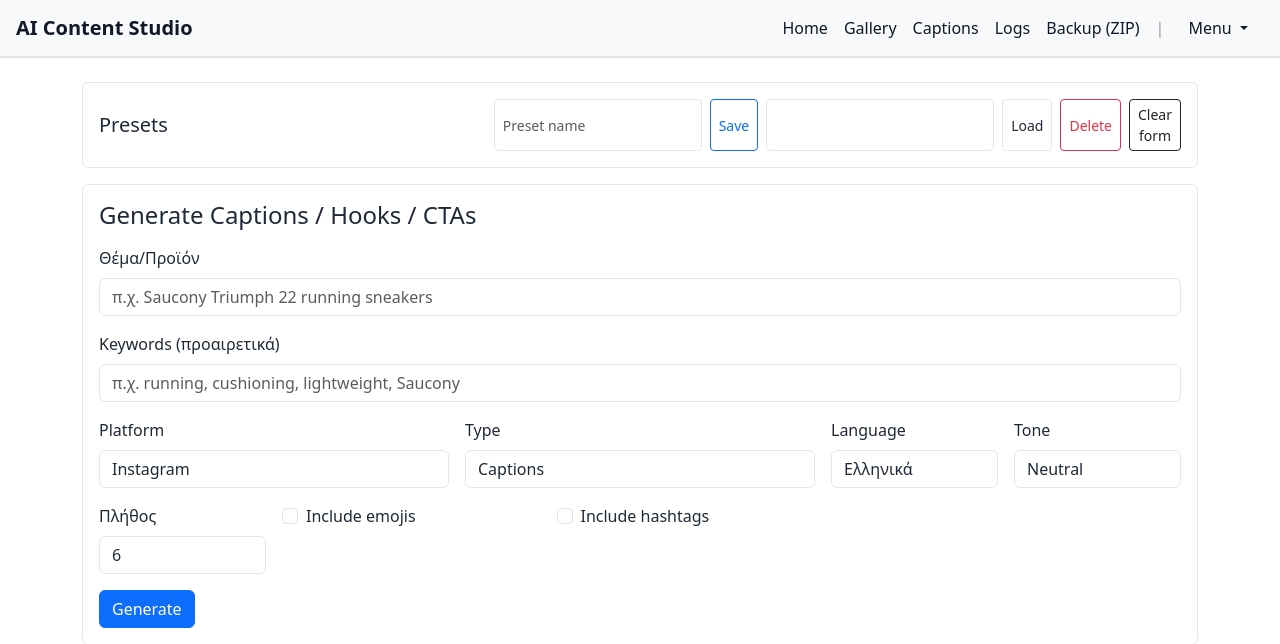
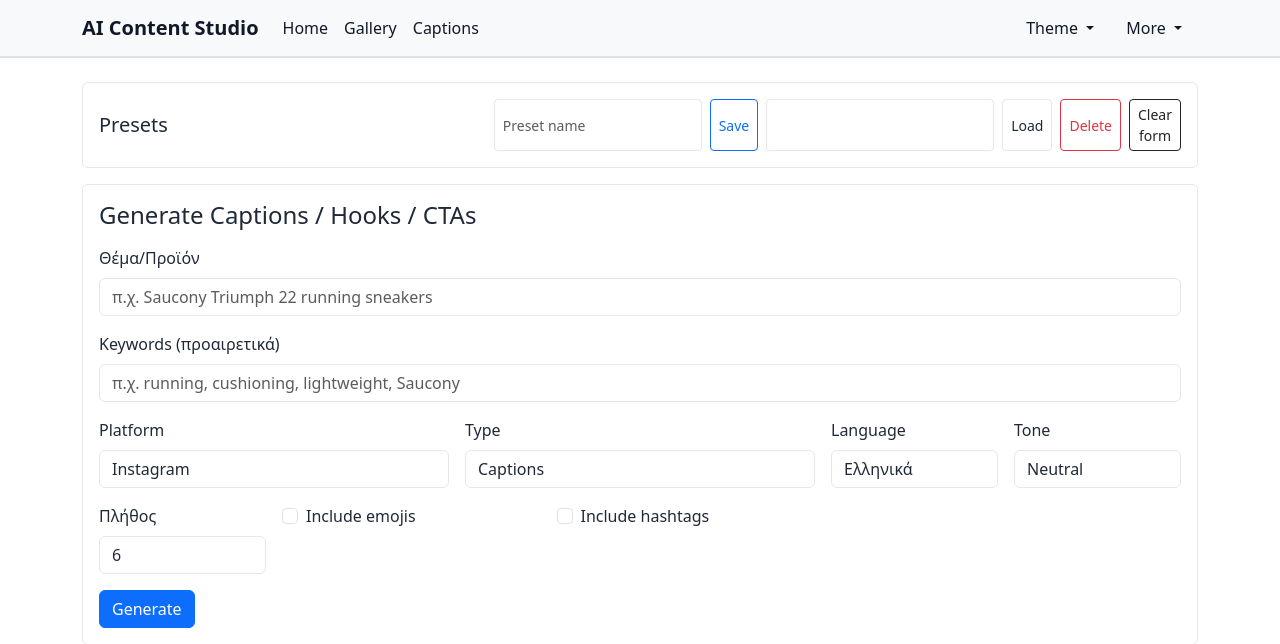
Before and after one commit to ster4runsneakers/ai-content-studio, a Flask app: page /captions in a window 1280 px wide. Shown: the top 644 px of the page. Run offline with Flask 3, Linux system fonts and the light colour scheme; lists and menus that the app fills with data are empty.

```diff
--- a/app.py
+++ b/app.py
@@ -166,6 +166,40 @@ def log(*args):
 
 # ── FLASK ───────────────────────────────────────
 app = Flask(__name__)
+# ===== NAV CONFIG (pinned + more) =====
+from flask import current_app
+
+NAV_ITEMS = [
+    {"label": "Home",          "candidates": ["index"],                         "pinned": True},
+    {"label": "Gallery",       "candidates": ["gallery"],                       "pinned": True},
+    {"label": "Captions",      "candidates": ["captions"],                      "pinned": True},
+
+    {"label": "Upload",        "candidates": ["upload"],                        "pinned": False},
+    {"label": "CSE",           "candidates": ["cse"],                           "pinned": False},
+    {"label": "A/B Tests",     "candidates": ["ab.index"],                      "pinned": False},
+    {"label": "A/B Captions",  "candidates": ["ab.create_test"],                "pinned": False},
+    {"label": "Logs",          "candidates": ["logs"],                          "pinned": False},
+    {"label": "Backup (ZIP)",  "candidates": ["backup"],                        "pinned": False},
+]
+
+def _resolve_endpoint(candidates):
+    for ep in candidates:
+        if ep in current_app.view_functions:
+            return ep
+    return None
+
+@app.context_processor
+def inject_nav():
+    resolved = []
+    for it in NAV_ITEMS:
+        ep = _resolve_endpoint(it["candidates"])
+        if ep:
+            resolved.append({"label": it["label"], "endpoint": ep, "pinned": it.get("pinned", False)})
+    nav_pinned = [i for i in resolved if i["pinned"]]
+    nav_more   = [i for i in resolved if not i["pinned"]]
+    return {"nav_pinned": nav_pinned, "nav_more": nav_more}
+# ===== /NAV CONFIG =====
+
 OUTPUT_DIR = os.path.join("static", "outputs")
 DATA_DIR   = os.path.join("data")
 os.makedirs(OUTPUT_DIR, exist_ok=True)
--- a/templates/base.html
+++ b/templates/base.html
@@ -12,56 +12,66 @@
 </head>
 <body>
   <header class="border-bottom">
-    <nav class="navbar navbar-expand-lg px-3">
-      <a class="navbar-brand fw-bold" href="{{ url_for('index') }}">AI Content Studio</a>
+    <nav class="navbar navbar-expand-lg bg-body-tertiary border-bottom">
+  <div class="container">
+    <a class="navbar-brand fw-semibold" href="{{ url_for('index') }}">AI Content Studio</a>
 
-      <!-- Hamburger -->
     <button class="navbar-toggler" type="button" data-bs-toggle="collapse" data-bs-target="#topnav"
             aria-controls="topnav" aria-expanded="false" aria-label="Toggle navigation">
       <span class="navbar-toggler-icon"></span>
     </button>
 
-      <!-- Collapsible content -->
     <div class="collapse navbar-collapse" id="topnav">
+      <!-- Left: pinned (συχνά) -->
+      <ul class="navbar-nav me-auto">
+        {% for item in nav_pinned %}
+        <li class="nav-item">
+          <a class="nav-link {% if request.endpoint == item.endpoint %}active{% endif %}"
+             href="{{ url_for(item.endpoint) }}">{{ item.label }}</a>
+        </li>
+        {% endfor %}
+      </ul>
+
+      <!-- Right: Theme + More -->
       <ul class="navbar-nav ms-auto align-items-lg-center">
-          <!-- Quick links (εμφανίζονται σε desktop, και μέσα στο μενού σε mobile) -->
-          <li class="nav-item"><a class="nav-link" href="{{ url_for('index') }}">Home</a></li>
-          <li class="nav-item"><a class="nav-link" href="{{ url_for('gallery') }}">Gallery</a></li>
-          <li class="nav-item"><a class="nav-link" href="{{ url_for('captions') }}">Captions</a></li>
-          <li class="nav-item"><a class="nav-link" href="{{ url_for('logs') }}">Logs</a></li>
-          <li class="nav-item"><a class="nav-link" href="{{ url_for('backup') }}">Backup (ZIP)</a></li>
 
-          <!-- Divider (μόνο οπτικά) -->
-          <li class="nav-item d-none d-lg-block">
-            <span class="mx-2" style="opacity:.4">|</span>
+        <!-- Theme dropdown -->
+        <li class="nav-item dropdown me-2">
+          <a class="nav-link dropdown-toggle" href="#" id="themeDropdown" role="button"
+             data-bs-toggle="dropdown" aria-expanded="false">
+            Theme
+          </a>
+          <ul class="dropdown-menu dropdown-menu-end" aria-labelledby="themeDropdown">
+            <li><a class="dropdown-item theme-option" href="#" data-theme="auto">Auto</a></li>
+            <li><a class="dropdown-item theme-option" href="#" data-theme="light">Light</a></li>
+            <li><a class="dropdown-item theme-option" href="#" data-theme="dark">Dark</a></li>
+          </ul>
         </li>
 
-          <!-- Dropdown: Menu (περιλαμβάνει και το Theme) -->
+        <!-- More dropdown -->
+        {% if nav_more %}
         <li class="nav-item dropdown">
           <a class="nav-link dropdown-toggle btn btn-sm btn-outline-secondary px-3"
-               href="#" id="menuDropdown" role="button" data-bs-toggle="dropdown" aria-expanded="false">
-              Menu
+             href="#" id="moreDropdown" role="button" data-bs-toggle="dropdown" aria-expanded="false">
+            More
           </a>
-            <ul class="dropdown-menu dropdown-menu-end" aria-labelledby="menuDropdown">
-              <li><a class="dropdown-item" href="{{ url_for('index') }}">Home</a></li>
-              <li><a class="dropdown-item" href="{{ url_for('gallery') }}">Gallery</a></li>
-              <li><a class="dropdown-item" href="{{ url_for('captions') }}">Captions</a></li>
-              <li><a class="dropdown-item" href="{{ url_for('logs') }}">Logs</a></li>
-              <li><a class="dropdown-item" href="{{ url_for('backup') }}">Backup (ZIP)</a></li>
-              <li><hr class="dropdown-divider"></li>
-              <li class="px-3 py-2 text-muted small">Theme</li>
-              <li><a class="dropdown-item theme-option" data-theme="auto"  href="#">Auto (System)</a></li>
-              <li><a class="dropdown-item theme-option" data-theme="light" href="#">Light</a></li>
-              <li><a class="dropdown-item theme-option" data-theme="dark"  href="#">Dark</a></li>
-              <li><hr class="dropdown-divider"></li>
-              <li class="px-3">
-                <span id="themeBadge" class="badge bg-secondary">Theme: Auto</span>
+          <ul class="dropdown-menu dropdown-menu-end" aria-labelledby="moreDropdown">
+            {% for item in nav_more %}
+            <li>
+              <a class="dropdown-item {% if request.endpoint == item.endpoint %}active{% endif %}"
+                 href="{{ url_for(item.endpoint) }}">{{ item.label }}</a>
             </li>
+            {% endfor %}
           </ul>
         </li>
+        {% endif %}
+
       </ul>
     </div>
+  </div>
 </nav>
+
+
   </header>
 
   <main>
```
Also changed, not shown: 2 other files. Lines whose indentation alone changed are shown as unchanged.
